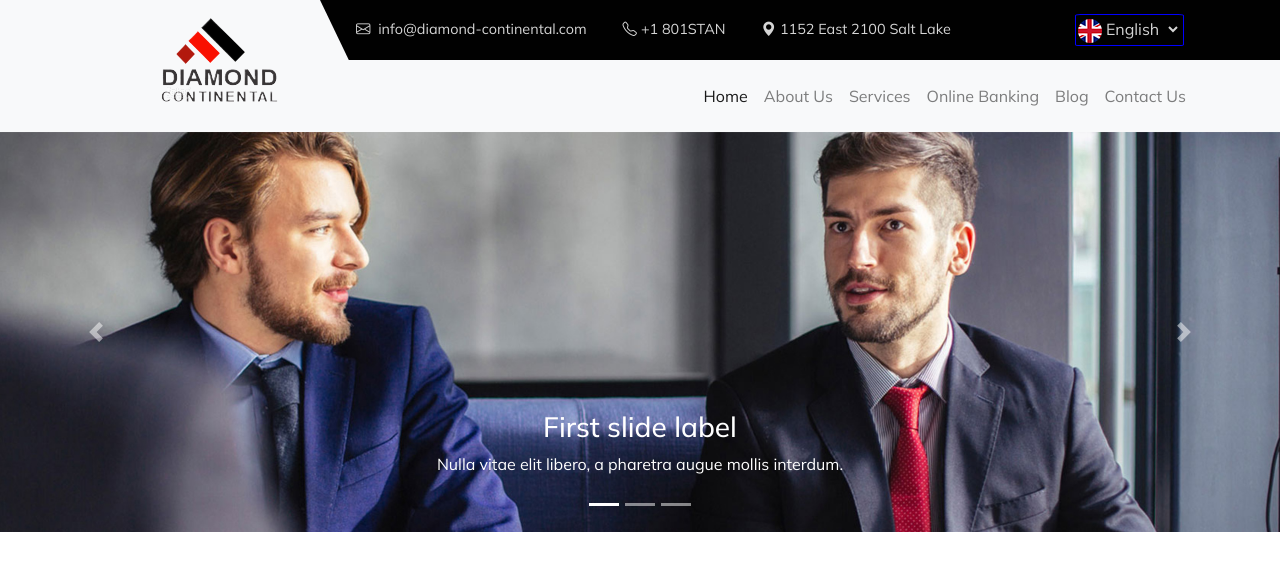
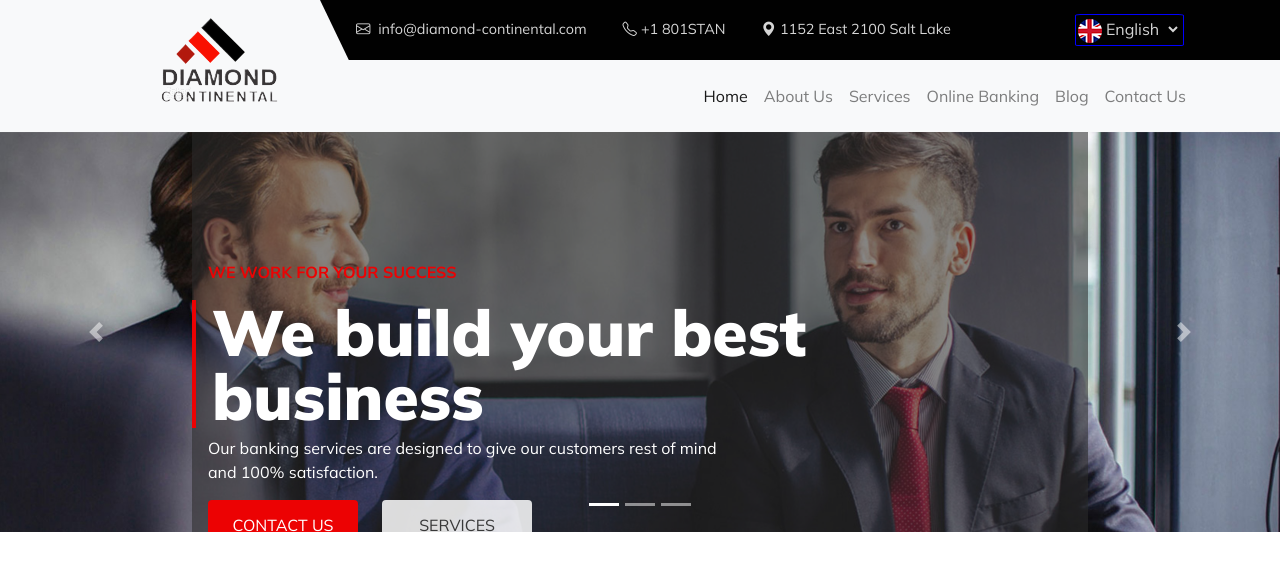
Before and after one commit to maziigwe/finacial_app, a React (Create React App) app: page / in a window 1280 px wide. Shown: the top 570 px of the page. Built offline with nearby package versions, Linux system fonts and the light colour scheme.

Commit message:
finished hero section

```diff
--- a/src/components/common/HeroCarouselCaption.js
+++ b/src/components/common/HeroCarouselCaption.js
@@ -1,11 +1,24 @@
 import React from "react";
 import "./herocarouselcaption.css";
+import { Link } from "react-router-dom";
 
 export const HeroCarouselCaption = () => {
   return (
     <div className="carousel-caption">
-      <h3>First slide label</h3>
-      <p>Nulla vitae elit libero, a pharetra augue mollis interdum.</p>
+      <div>We work for your success</div>
+      <h1>We build your best business</h1>
+      <p>
+        Our banking services are designed to give our customers rest of mind and
+        100% satisfaction.
+      </p>
+      <div className="d-flex">
+        <Link className="btn btn-primary btn-outline-primary contact" to="/">
+          Contact Us
+        </Link>
+        <Link className="btn btn-primary mx-4 service" to="/">
+          Services
+        </Link>
+      </div>
     </div>
   );
 };
--- a/src/components/common/herocarouselcaption.css
+++ b/src/components/common/herocarouselcaption.css
@@ -0,0 +1,61 @@
+.carousel-caption div,
+.carousel-caption p {
+  text-align: left;
+  padding-left: 1rem;
+}
+.carousel-caption div {
+  font-weight: bold;
+  color: #ec0203;
+  text-transform: uppercase;
+  margin-bottom: 1rem;
+}
+.carousel-caption .btn {
+  background-color: #ec0203;
+  outline: #ec0203;
+  border: #ec0203;
+  color: white;
+  width: 150px;
+  height: 50px;
+  align-items: center;
+  display: flex;
+  justify-content: center;
+}
+.carousel-caption .contact:hover {
+  background-color: #b40707d3;
+}
+.carousel-caption .service {
+  background-color: #ffffffd8;
+  color: rgba(24, 24, 24, 0.84);
+}
+.carousel-caption .service:hover {
+  background-color: #ffffff;
+  color: black;
+}
+.carousel-caption {
+  height: 100%;
+  padding-top: 8rem !important;
+  position: absolute;
+  bottom: 0 !important;
+}
+.carousel-caption h1 {
+  font-weight: 900;
+  text-align: left;
+  border-left: 4px solid #ec0203;
+  padding-left: 1rem;
+  max-width: 18ch;
+  line-height: 1;
+}
+@media (min-width: 1024px) {
+  .carousel-caption h1 {
+    max-width: 18ch;
+    font-size: 4rem;
+  }
+  .carousel-caption div,
+  .carousel-caption p {
+    text-align: left;
+    max-width: 55ch;
+  }
+  .carousel-caption {
+    background-color: #2c2b2b90;
+  }
+}
```
